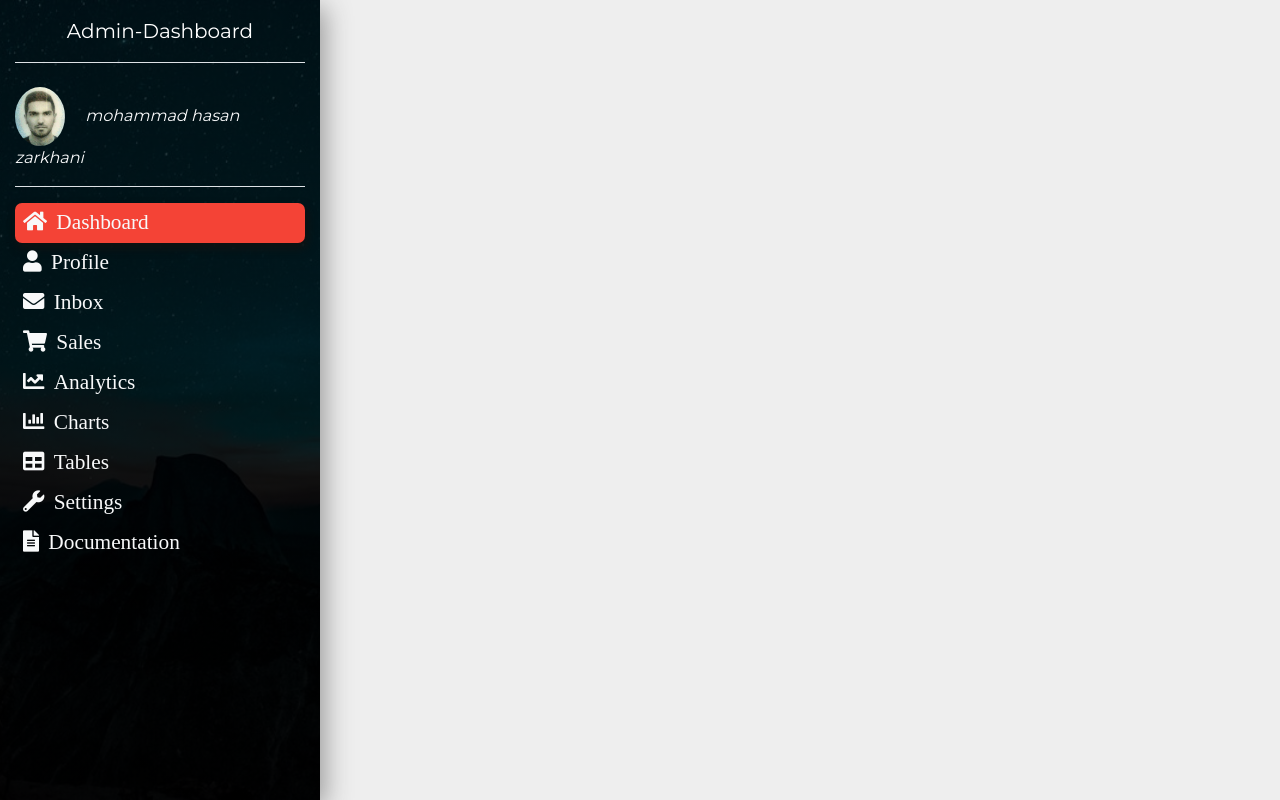
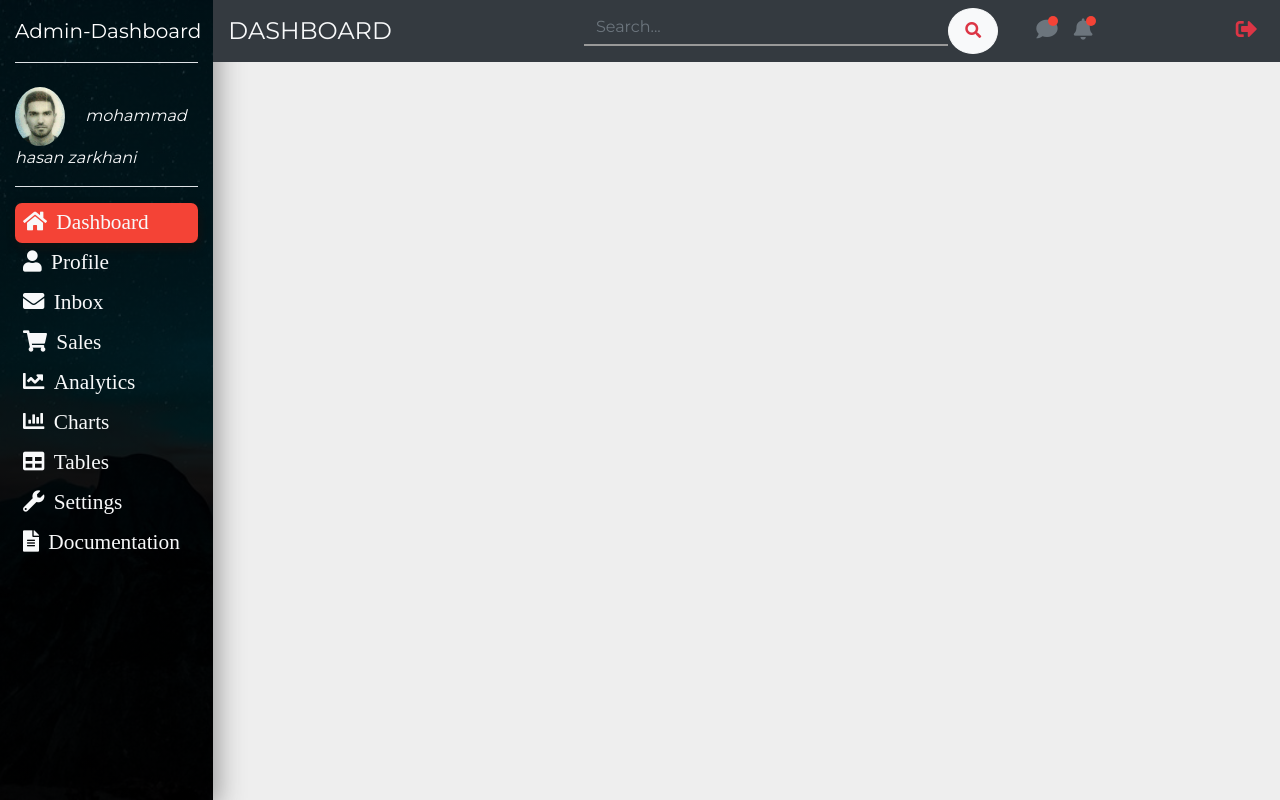
Before and after one commit to MH-Zarkhani/Admin-Dashboard, a plain HTML site: page index.html in a window 1280 px wide. Drawn offline with nearby package versions, Linux system fonts and the light colour scheme.

Commit message:
Add top navbar and make navbar better responsive

```diff
--- a/assets/scss/style.scss
+++ b/assets/scss/style.scss
@@ -5,7 +5,7 @@ body {
 
 // sidebar styles
 
-.sidebar {
+#sidebar {
   height: 100vh;
   background: linear-gradient(rgba(0, 0, 0, 0.7), rgba(0, 0, 0, 0.9)),
     url(../img/mountain2.jpg);
@@ -29,7 +29,56 @@ body {
     &:hover {
       background-color: #f66436;
       box-shadow: 2px 5px 20px #111;
-
     }
   }
 }
+
+//top nav styles
+
+.search-input {
+  background: transparent;
+  border: none;
+  border-radius: 0;
+  border-bottom: 2px solid #999;
+  transition: all 0.3s;
+  &:focus {
+    background: transparent;
+    box-shadow: none;
+    border-bottom: 2px solid #dc3545;
+  }
+}
+
+.search-button {
+  border-radius: 50%;
+  padding: 10px 16px;
+  transition: all 0.3s;
+  &:hover {
+    background-color: #eee;
+  }
+}
+
+.icon-parent {
+  position: relative;
+}
+
+.icon-bullet::after {
+  content: "";
+  width: 10px;
+  height: 10px;
+  position: absolute;
+  top: 5px;
+  left: 20px;
+  background-color: #f44336;
+  border-radius: 50%;
+}
+
+@media (max-width: 768px) {
+  #sidebar {
+    position: static;
+    height: auto;
+  }
+
+  #top-nav {
+      position: static;
+  }
+}
--- a/index.html
+++ b/index.html
@@ -36,7 +36,7 @@
         <div class="container-fluid">
           <div class="row">
             <!-- sidebar -->
-            <div class="col-lg-3 sidebar fixed-top">
+            <div id="sidebar" class="col-xl-2 col-lg-3 col-md-4 fixed-top">
               <a
                 href="#"
                 class="navbar-brand text-white d-block mx-auto text-center py-3 mb-4 border-bottom"
@@ -120,7 +120,49 @@
               </ul>
             </div>
             <!-- top-nav -->
-            <div class="col-lg-9"></div>
+            <div id="top-nav" class="col-xl-10 col-lg-9 col-md-8 ml-auto bg-dark fixed-top py-2">
+              <div class="row align-items-center">
+                <div class="col-md-4 ">
+                  <h4 class="text-light text-uppercase mb-0">Dashboard</h4>
+                </div>
+                <div class="col-md-5">
+                  <form action="">
+                    <div class="input-group">
+                      <input
+                        class="form-control search-input text-light"
+                        placeholder="Search..."
+                        type="text"
+                      />
+                      <button
+                        type="submit"
+                        class="btn btn-light text-danger search-button"
+                      >
+                        <i class="fas fa-search"></i>
+                      </button>
+                    </div>
+                  </form>
+                </div>
+                <div class="col-md-3">
+                  <ul class="navbar-nav">
+                    <li class="navbar-item p-2 icon-parent">
+                      <a href="" class="navbar-link icon-bullet">
+                        <i class="fas fa-comment text-muted fa-lg"></i>
+                      </a>
+                    </li>
+                    <li class="navbar-item p-2 icon-parent">
+                      <a href="" class="navbar-link icon-bullet">
+                        <i class="fas fa-bell text-muted fa-lg"></i>
+                      </a>
+                    </li>
+                    <li class="navbar-item p-2 ml-md-auto">
+                      <a href="" class="navbar-link">
+                        <i class="fas fa-sign-out-alt fa-lg text-danger"></i>
+                      </a>
+                    </li>
+                  </ul>
+                </div>
+              </div>
+            </div>
           </div>
         </div>
       </div>
```
Also changed, not shown: assets/css/style.css.
